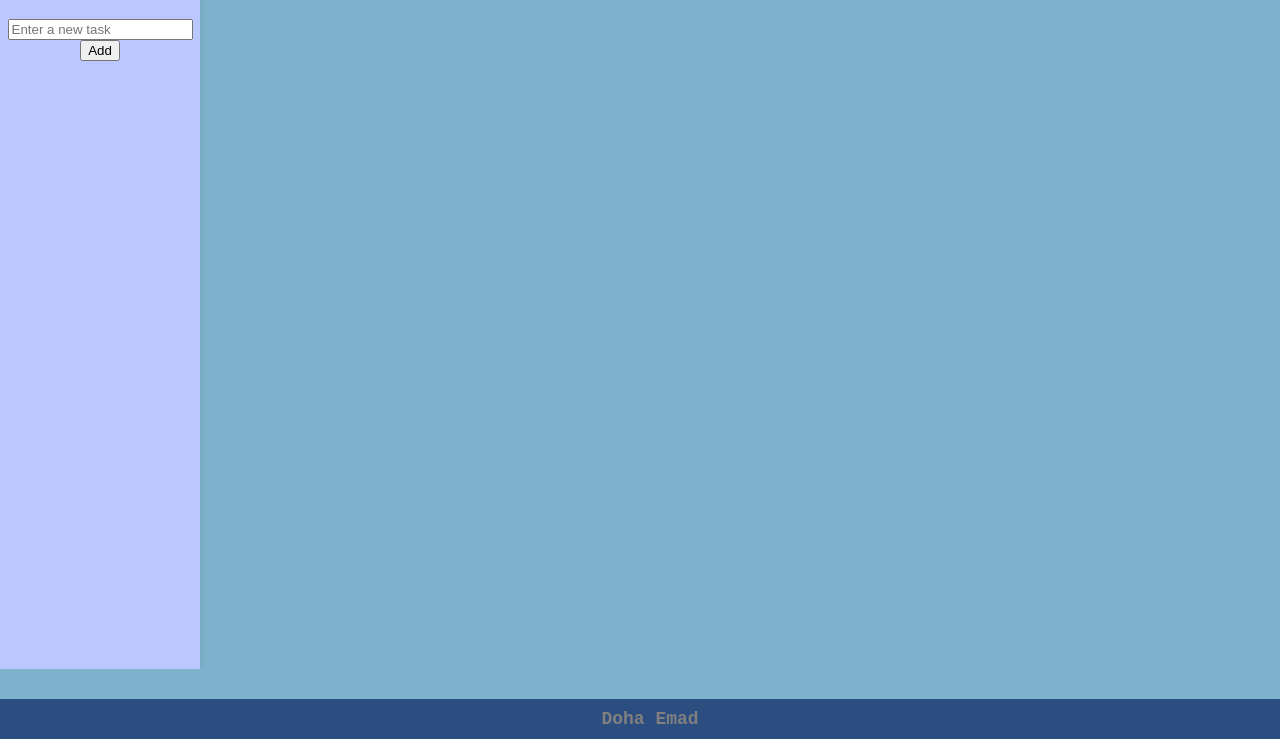
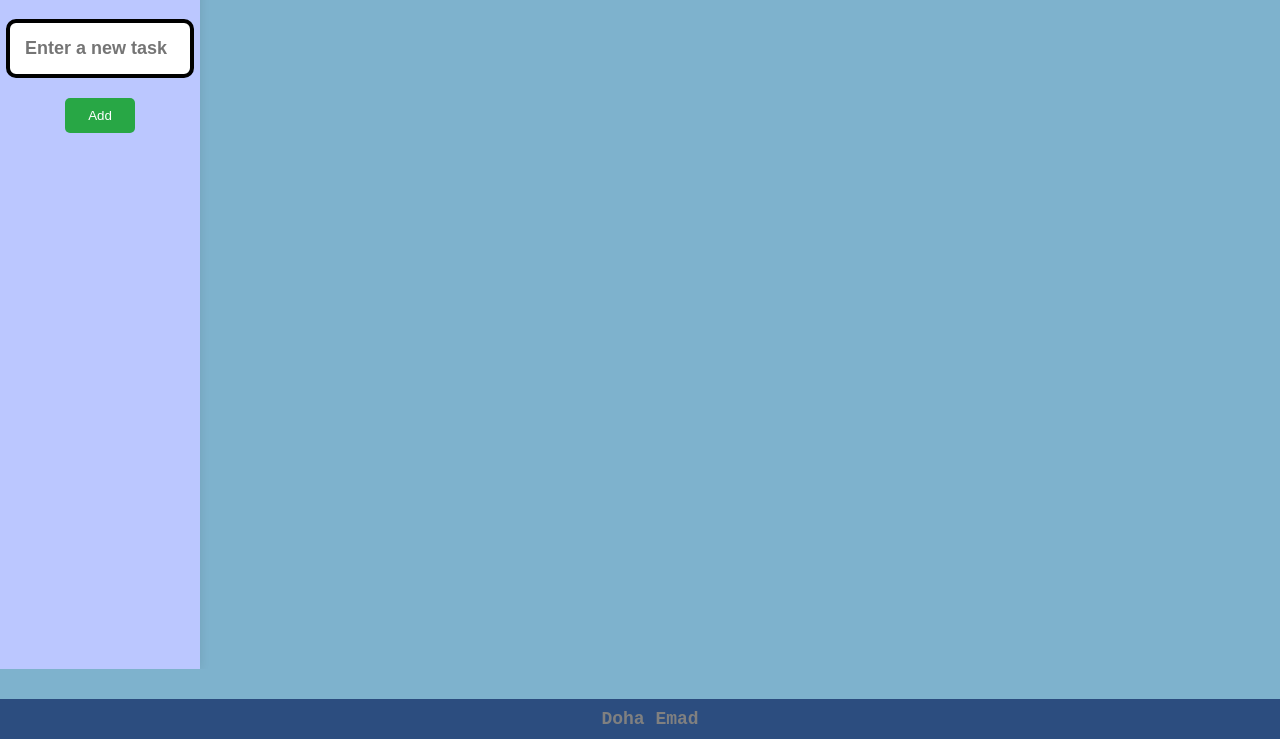
Before and after one commit to Doha-2004/To-Do-List, a plain HTML site: page index.html in a window 1280 px wide. Shown: the part 61-800 px from the top of the page. Drawn offline with Linux system fonts and the light colour scheme.

Commit message:
Update index.html

```diff
--- a/index.html
+++ b/index.html
@@ -13,11 +13,11 @@
      <div class="brutalist-container">
         <input
           placeholder="Enter a new task"
-          class="brutalist-input smooth-type"
+          class="input"
           type="text"
           id="task-input"
         />
-        <button id="add-button">Add</button>
+        <button id="add">Add</button>
       </div>
     </div>
     <ul id="todo-list"></ul>
```
